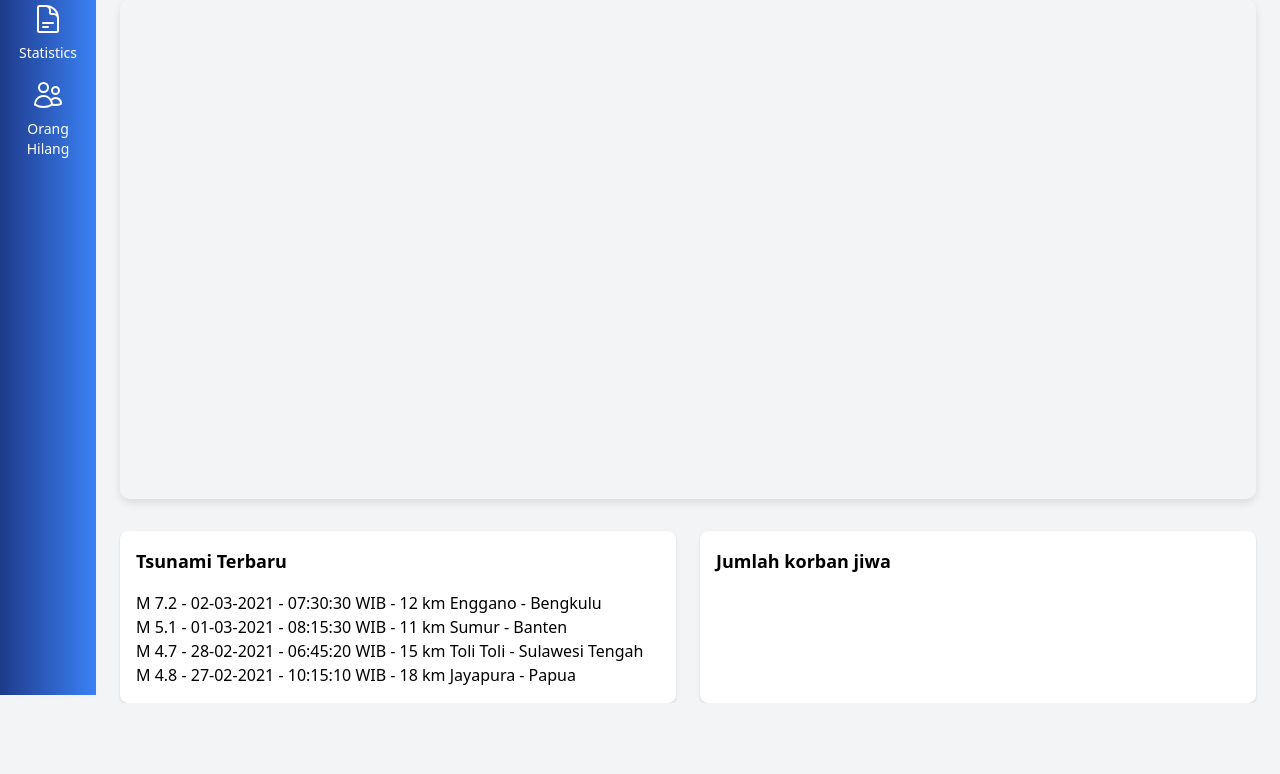
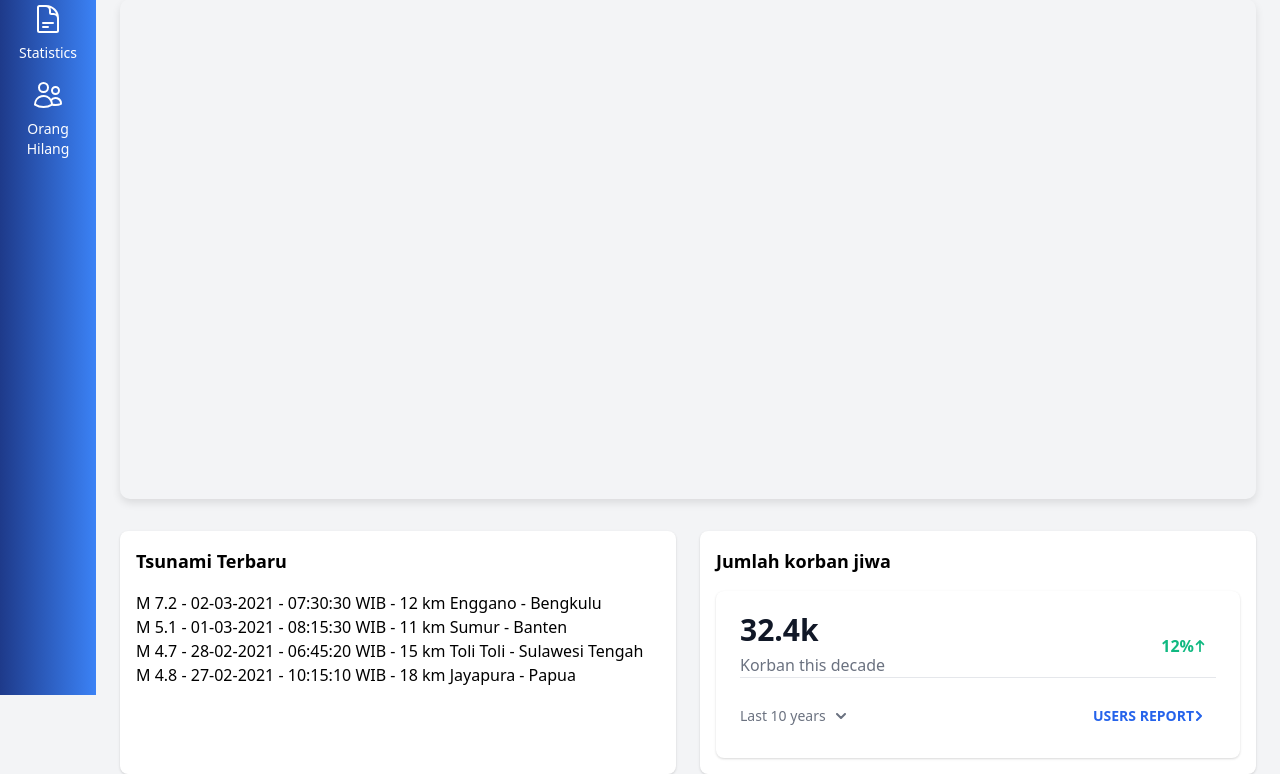
Before and after one commit to FathanRasyidi/SIMB, a PHP site: page / in a window 1280 px wide. Shown: the part 105-879 px from the top of the page. Before the commit the page ends 808 px from the top, so only its background shows below. Run offline with PHP 8.4, Linux system fonts and the light colour scheme.

Commit message:
ya begitulah

```diff
--- a/index.php
+++ b/index.php
@@ -4,7 +4,7 @@
 <head>
   <meta charset="UTF-8">
   <meta name="viewport" content="width=device-width, initial-scale=1.0">
-  <title>Tsunami Warning Dashboard</title>
+  <title>SIMB Tsunami</title>
   <link href="https://cdn.jsdelivr.net/npm/tailwindcss@2.2.19/dist/tailwind.min.css" rel="stylesheet">
   <style>
     #container {
@@ -147,6 +147,79 @@
         <div class="bg-white rounded-lg shadow p-4">
           <h2 class="font-semibold text-lg mb-4">Jumlah korban jiwa</h2>
           <div class="relative">
+            <div class="w-full bg-white rounded-lg shadow dark:bg-gray-800 p-4 md:p-6">
+              <div class="flex justify-between">
+                <div>
+                  <h5 class="leading-none text-3xl font-bold text-gray-900 dark:text-white pb-2">32.4k</h5>
+                  <p class="text-base font-normal text-gray-500 dark:text-gray-400">Korban this decade</p>
+                </div>
+                <div
+                  class="flex items-center px-2.5 py-0.5 text-base font-semibold text-green-500 dark:text-green-500 text-center">
+                  12%
+                  <svg class="w-3 h-3 ms-1" aria-hidden="true" xmlns="http://www.w3.org/2000/svg" fill="none"
+                    viewBox="0 0 10 14">
+                    <path stroke="currentColor" stroke-linecap="round" stroke-linejoin="round" stroke-width="2"
+                      d="M5 13V1m0 0L1 5m4-4 4 4" />
+                  </svg>
+                </div>
+              </div>
+              <div id="area-chart"></div>
+              <div class="grid grid-cols-1 items-center border-gray-200 border-t dark:border-gray-700 justify-between">
+                <div class="flex justify-between items-center pt-5">
+                  <!-- Button -->
+                  <button id="dropdownDefaultButton" data-dropdown-toggle="lastDaysdropdown"
+                    data-dropdown-placement="bottom"
+                    class="text-sm font-medium text-gray-500 dark:text-gray-400 hover:text-gray-900 text-center inline-flex items-center dark:hover:text-white"
+                    type="button">
+                    Last 10 years
+                    <svg class="w-2.5 m-2.5 ms-1.5" aria-hidden="true" xmlns="http://www.w3.org/2000/svg" fill="none"
+                      viewBox="0 0 10 6">
+                      <path stroke="currentColor" stroke-linecap="round" stroke-linejoin="round" stroke-width="2"
+                        d="m1 1 4 4 4-4" />
+                    </svg>
+                  </button>
+                  <!-- Dropdown menu -->
+                  <div id="lastDaysdropdown"
+                    class="z-10 hidden bg-white divide-y divide-gray-100 rounded-lg shadow w-44 dark:bg-gray-700">
+                    <ul class="py-2 text-sm text-gray-700 dark:text-gray-200" aria-labelledby="dropdownDefaultButton">
+                      <li>
+                        <a href="#"
+                          class="block px-4 py-2 hover:bg-gray-100 dark:hover:bg-gray-600 dark:hover:text-white">Yesterday</a>
+                      </li>
+                      <li>
+                        <a href="#"
+                          class="block px-4 py-2 hover:bg-gray-100 dark:hover:bg-gray-600 dark:hover:text-white">Today</a>
+                      </li>
+                      <li>
+                        <a href="#"
+                          class="block px-4 py-2 hover:bg-gray-100 dark:hover:bg-gray-600 dark:hover:text-white">Last 7
+                          days</a>
+                      </li>
+                      <li>
+                        <a href="#"
+                          class="block px-4 py-2 hover:bg-gray-100 dark:hover:bg-gray-600 dark:hover:text-white">Last 30
+                          days</a>
+                      </li>
+                      <li>
+                        <a href="#"
+                          class="block px-4 py-2 hover:bg-gray-100 dark:hover:bg-gray-600 dark:hover:text-white">Last 90
+                          days</a>
+                      </li>
+                    </ul>
+                  </div>
+                  <a href="#"
+                    class="uppercase text-sm font-semibold inline-flex items-center rounded-lg text-blue-600 hover:text-blue-700 dark:hover:text-blue-500  hover:bg-gray-100 dark:hover:bg-gray-700 dark:focus:ring-gray-700 dark:border-gray-700 px-3 py-2">
+                    Users Report
+                    <svg class="w-2.5 h-2.5 ms-1.5 rtl:rotate-180" aria-hidden="true" xmlns="http://www.w3.org/2000/svg"
+                      fill="none" viewBox="0 0 6 10">
+                      <path stroke="currentColor" stroke-linecap="round" stroke-linejoin="round" stroke-width="2"
+                        d="m1 9 4-4-4-4" />
+                    </svg>
+                  </a>
+                </div>
+              </div>
+            </div>
+
             <!-- Placeholder for graph -->
           </div>
         </div>
```
Also changed, not shown: test.php (+33 -85 lines). Lines whose indentation alone changed are shown as unchanged.
